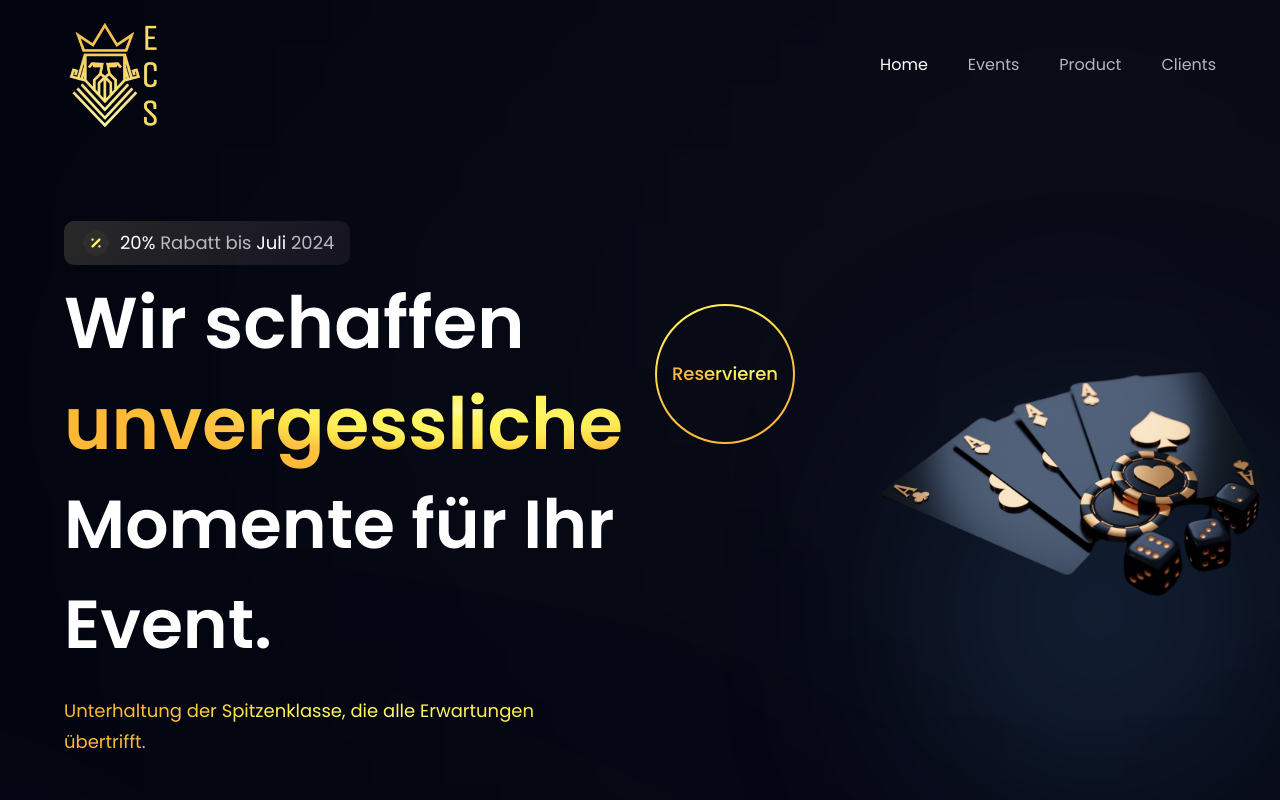
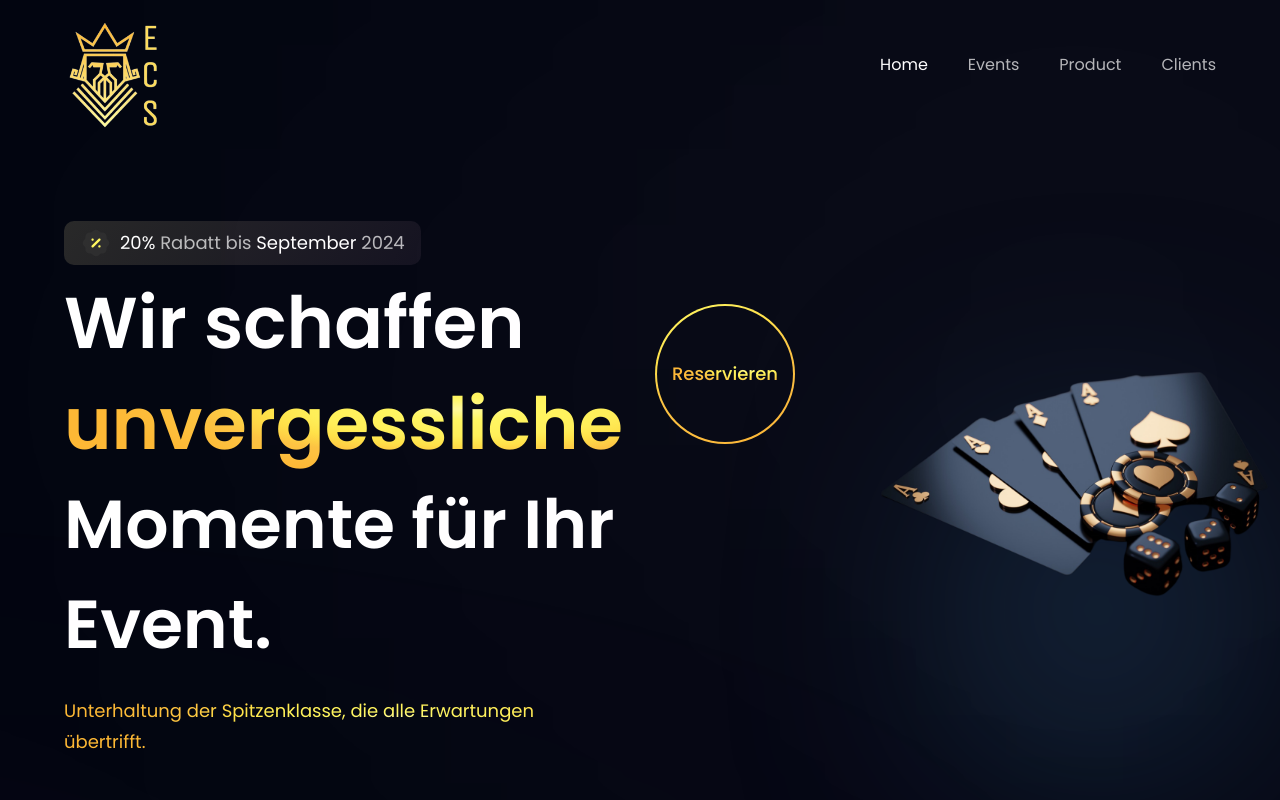
Before and after one commit to dawidglap/webomo, a React (Vite) app: page / in a window 1280 px wide. Shown: the top 800 px of the page. Built offline with nearby package versions, Linux system fonts and the light colour scheme.

Commit message:
added promo

```diff
--- a/src/components/Hero.jsx
+++ b/src/components/Hero.jsx
@@ -46,7 +46,7 @@ const Hero = () => {
           <img src={discount} alt="discount" className="w-[32px] h-[32px]" />
           <p className={`${styles.paragraph} ml-2`}>
             <span className="text-white">20%</span> Rabatt bis{" "}
-            <span className="text-white">Juli</span> 2024
+            <span className="text-white">September</span> 2024
           </p>
         </motion.div>
 
```
